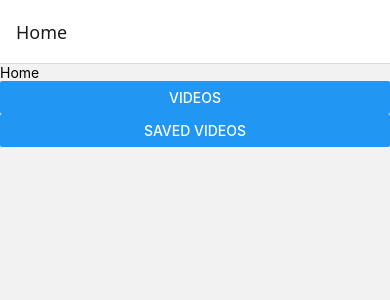
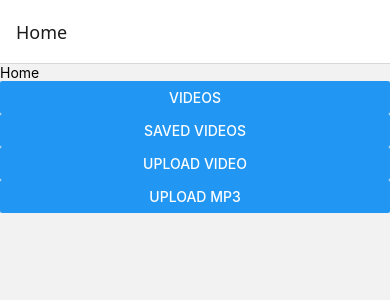
Before and after one commit to TornikeKheladze/Media-App, a React Native app: screen /Home in a window 390 px wide. Shown: the top 300 px of the page. Built offline with nearby package versions, Linux system fonts and the light colour scheme; what pexels, react-native-mmkv would draw is missing.

Commit message:
feat:video audio upload

```diff
--- a/App.tsx
+++ b/App.tsx
@@ -1,3 +1,7 @@
+if (__DEV__) {
+  require("./ReactotronConfig");
+}
+
 import "./global.css";
 import { QueryClient, QueryClientProvider } from "@tanstack/react-query";
 import { createNativeStackNavigator } from "@react-navigation/native-stack";
--- /dev/null
+++ b/ReactotronConfig.js
@@ -0,0 +1,5 @@
+import Reactotron from 'reactotron-react-native';
+
+Reactotron.configure() // controls connection & communication settings
+  .useReactNative() // add all built-in react native plugins
+  .connect(); // let's connect!
--- a/app.json
+++ b/app.json
@@ -37,6 +37,12 @@
         {
           "iCloudContainerEnvironment": "Production"
         }
+      ],
+      [
+        "expo-image-picker",
+        {
+          "photosPermission": "The app accesses your photos to let you share them with your friends."
+        }
       ]
     ]
   }
--- /dev/null
+++ b/src/components/UploadFile/UploadAudio.tsx
@@ -0,0 +1,25 @@
+import { View, Text, Button } from "react-native";
+import React from "react";
+import * as DocumentPicker from "expo-document-picker";
+import { uploadFileToServer } from "../../services/api";
+
+const UploadAudio = () => {
+  const pickDocument = async () => {
+    const result = await DocumentPicker.getDocumentAsync({
+      type: ["audio/*"],
+      copyToCacheDirectory: true,
+    });
+
+    if (result.canceled || !result.assets?.length) return;
+    const file = result.assets[0];
+
+    uploadFileToServer(file);
+  };
+  return (
+    <View>
+      <Button title="upload mp3" onPress={pickDocument} />
+    </View>
+  );
+};
+
+export default UploadAudio;
--- a/src/components/UploadFile/UploadFile.tsx
+++ b/src/components/UploadFile/UploadFile.tsx
@@ -1,63 +1,45 @@
 // UploadScreen.tsx
 import React from "react";
-import { Button, View, Alert, Platform } from "react-native";
-import * as DocumentPicker from "expo-document-picker";
-import { useMutation } from "@tanstack/react-query";
-
-const localUrl = Platform.OS === "ios" ? "localhost:3000" : "10.0.2.2:3000";
-
-const uploadFile = async (fileUri) => {
-  const formData = new FormData();
-  formData.append("file", {
-    uri: fileUri,
-    name: "video.mp4", // or audio.mp3
-    type: "video/mp4", // or audio/mpeg
-  });
-
-  const res = await fetch(`http://${localUrl}/upload`, {
-    method: "POST",
-    body: formData,
-    headers: {
-      "Content-Type": "multipart/form-data",
-    },
-  })
-    .then((res) => {
-      console.log(res);
-      return res.json();
-    })
-    .catch((err) => console.log(err));
-  const json = await res.json();
-  console.log(json);
-};
+import { Button, View, Alert, Image } from "react-native";
+import * as ImagePicker from "expo-image-picker";
+import { uploadFileToServer } from "../../services/api";
+import { addVideo } from "../../storage/storage";
+import * as VideoThumbnails from "expo-video-thumbnails";
 
 export default function UploadScreen() {
-  const pickDocument = async () => {
-    const result = await DocumentPicker.getDocumentAsync({
-      type: ["audio/*", "video/*"],
-      //   copyToCacheDirectory: true,
+  const pickImage = async () => {
+    let result = await ImagePicker.launchImageLibraryAsync({
+      mediaTypes: ["videos"],
+      allowsEditing: true,
+      aspect: [4, 3],
+      quality: 1,
     });
 
-    if (result.canceled || !result.assets?.length) return;
-
-    const file = result.assets[0];
-    uploadFile(file);
-    console.log(file);
-  };
-  const fetchFiles = async () => {
-    const res = await fetch(`http://${localUrl}/media`)
-      .then((res) => {
-        console.log(res);
-        return res.json();
-      })
-      .catch((err) => console.log(err));
-    const files = await res.json();
-    console.log(files); // [{ filename, url }]
+    if (!result.canceled) {
+      const file = result.assets[0];
+      const { uri: thumbnail } = await VideoThumbnails.getThumbnailAsync(
+        file.uri,
+        {
+          time: 3000,
+        }
+      );
+      const fileResponse = await uploadFileToServer(file);
+      console.log(fileResponse);
+      if (fileResponse) {
+        addVideo({
+          height: file.height,
+          id: Math.random(),
+          url: fileResponse?.filePath,
+          width: file.width,
+          image: thumbnail,
+        });
+      }
+    }
   };
 
   return (
-    <View style={{ padding: 20 }}>
-      <Button title={"Select and Upload Video/Audio"} onPress={pickDocument} />
-      <Button title="fetch" onPress={fetchFiles} />
+    <View>
+      <Button title="Upload Video" onPress={pickImage} />
     </View>
   );
 }
--- a/src/screens/Home/Home.tsx
+++ b/src/screens/Home/Home.tsx
@@ -4,6 +4,7 @@ import { NativeStackScreenProps } from "@react-navigation/native-stack";
 import { RootStackParamList } from "../../../App";
 import { getallVideos } from "../../storage/storage";
 import UploadScreen from "../../components/UploadFile/UploadFile";
+import UploadAudio from "../../components/UploadFile/UploadAudio";
 
 type HomeScreenProps = NativeStackScreenProps<RootStackParamList, "Home">;
 
@@ -19,13 +20,8 @@ const Home: React.FC<HomeScreenProps> = ({ navigation }) => {
         title="Saved Videos"
         onPress={() => navigation.navigate("SavedVideos")}
       />
-      {/* <UploadScreen />
-      <Button
-        title="download an save"
-        onPress={() => {
-          fetch("http://localhost:3000/download/31794148");
-        }}
-      /> */}
+      <UploadScreen />
+      <UploadAudio />
     </View>
   );
 };
--- a/src/screens/SavedVideos/SavedVideos.tsx
+++ b/src/screens/SavedVideos/SavedVideos.tsx
@@ -15,14 +15,12 @@ type SavedVideosScreenProps = NativeStackScreenProps<
 const SavedVideos: React.FC<SavedVideosScreenProps> = ({ navigation }) => {
   const [videos, setVideos] = useState([...getallVideos()]);
   const [videoPlayingId, setVideoPlayingId] = useState<number | undefined>();
-
   return (
     <View className="flex-1">
       {videos.length === 0 ? (
         <Text className="p-4">Videos Not Found</Text>
       ) : (
         <MasonryFlashList
-          // ref={listRef}
           data={videos}
           numColumns={2}
           renderItem={({ item }) => (
@@ -48,7 +46,6 @@ const SavedVideos: React.FC<SavedVideosScreenProps> = ({ navigation }) => {
           contentContainerStyle={{
             paddingLeft: 10,
           }}
-          // extraData={favourites}
           onEndReachedThreshold={0.5}
         />
       )}
--- a/src/services/api.ts
+++ b/src/services/api.ts
@@ -1,16 +1,35 @@
-const BASEURL = "http://localhost:3000";
+import * as DocumentPicker from "expo-document-picker";
+import * as ImagePicker from "expo-image-picker";
+import { Platform } from "react-native";
+import { UploadResponse } from "../types/types";
 
-export const storeVideoOnServer = async (mediaId: string) => {
+const localUrl = Platform.OS === "ios" ? "localhost:3000" : "10.0.2.2:3000";
+
+export const uploadFileToServer = async (
+  file: DocumentPicker.DocumentPickerAsset | ImagePicker.ImagePickerAsset
+) => {
+  const formData = new FormData();
+
+  formData.append("file", {
+    uri: file.uri,
+    name: "name" in file ? file.name : file.fileName || "upload-file",
+    type: file.mimeType || "video/mp4",
+  } as any);
+
   try {
-    const response = await fetch(`${BASEURL}/download/${mediaId}`);
+    const response = await fetch(`http://${localUrl}/upload`, {
+      method: "POST",
+      headers: {
+        "Content-Type": "multipart/form-data",
+      },
+      body: formData,
+    });
 
-    if (response.ok) {
-      const data = await response.json();
-      console.log("Video uploaded successfully:", data);
-    } else {
-      console.error("Failed to upload video:", response.statusText);
-    }
-  } catch (error) {
-    console.error("Error uploading video:", error);
+    const data: UploadResponse = await response.json();
+
+    console.log("Upload successful:", data);
+    return data;
+  } catch (err) {
+    console.log(" Upload error:", err);
   }
 };
--- a/src/types/types.d.ts
+++ b/src/types/types.d.ts
@@ -44,3 +44,8 @@ export type PexelsVideoPicture = {
   picture: string;
   nr: number;
 };
+
+export type UploadResponse = {
+  filePath: string;
+  message: string;
+};
```
Also changed, not shown: package.json (+5 -2 lines), 1 other file (tests, documents, lock files or other folders).
